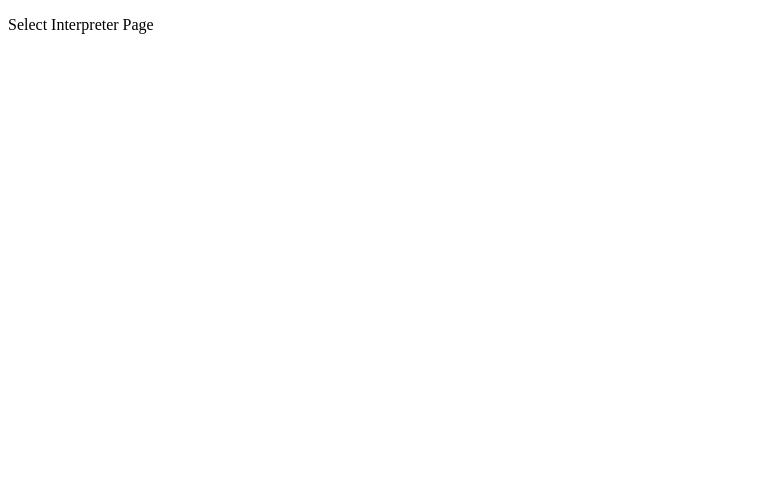
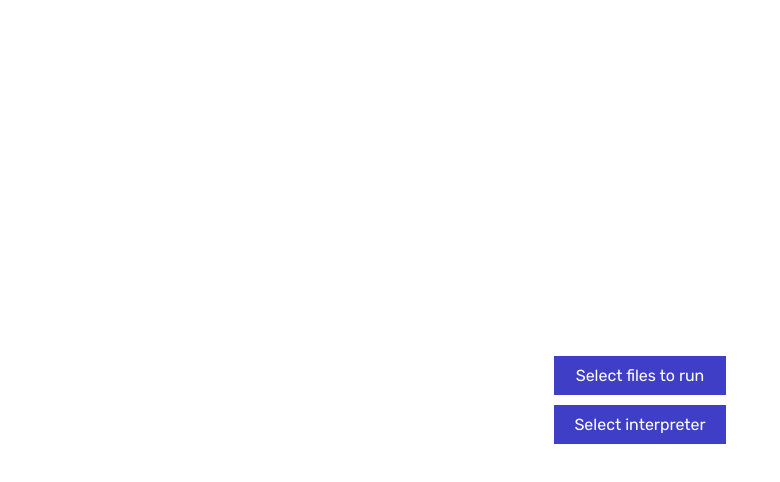
Before and after one commit to arpat1/PyVacuum, a React (Vite) app in the folder src/view/: page / in a window 1280 px wide. Shown: the top 482 px of the page, without its empty margins (0-780 px from the left). Built offline with nearby package versions, Linux system fonts and the light colour scheme.

Commit message:
Make selecting buttons layout

```diff
--- a/src/view/src/pages/SelectInterpreter.module.css
+++ b/src/view/src/pages/SelectInterpreter.module.css
@@ -0,0 +1,55 @@
+@import url('https://fonts.googleapis.com/css2?family=Rubik&display=swap');
+* {
+    margin: 0;
+    padding: 0;
+    font-family: "Rubik", sans-serif;
+}
+
+body {
+    display: flex;
+    justify-content: center;
+    align-items: center;
+    height: 100vh;
+    overflow: hidden;
+}
+
+.container {
+    display: flex;
+    flex-direction: column;
+    gap: 10px;
+}
+
+.select-ripple-btn {
+    position: relative;
+    display: inline-block;
+    text-align: center;
+    padding: 10px 20px;
+    text-decoration: none;
+    overflow: hidden;
+    color: white;
+    background-color: rgb(62, 62, 198);
+}
+
+span{
+    content: "";
+    position: absolute;
+    background-color: #fff;
+    border-radius: 50%;
+    left: 50%;
+    top: 50%;
+    transform: translate(-50%, -50%);
+    animation: ripple-anim 0.5s linear;
+}
+
+@keyframes ripple-anim {
+    0% {
+        width: 0px;
+        height: 0px;
+        opacity: 1;
+    }
+    100% {
+        width: 200px;
+        height: 200px;
+        opacity: 0;
+    }
+}
--- a/src/view/src/pages/SelectInterpreter.tsx
+++ b/src/view/src/pages/SelectInterpreter.tsx
@@ -1,8 +1,31 @@
+import React from "react"
+import styles from "./SelectInterpreter.module.css"
+
 const SelectInterpreter = () => {
+    const createRipples = (e: React.MouseEvent<HTMLAnchorElement>) => {
+        const el = e.currentTarget
+        const ripples = document.createElement("span")
+        let posx = e.clientX - e.currentTarget.offsetLeft
+        let posy = e.clientY - e.currentTarget.offsetTop
+
+        ripples.style.left = posx + "px"
+        ripples.style.top = posy + "px"
+
+        el.appendChild(ripples)
+
+        setTimeout(() => {
+            ripples.remove()
+        }, 1000)
+    }
     return (
-        <>
-            <p>Select Interpreter Page</p>
-        </>
+        <div className={styles.container}>
+            <a href="#" className={styles["select-ripple-btn"]} onClick={createRipples}>
+                Select files to run
+            </a>
+            <a href="#" className={styles["select-ripple-btn"]} onClick={createRipples}>
+                Select interpreter
+            </a>
+        </div>
     )
 }
 
```
